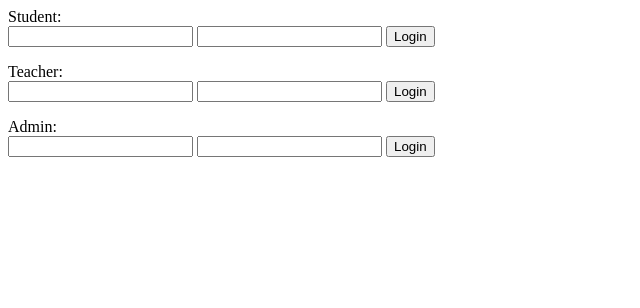
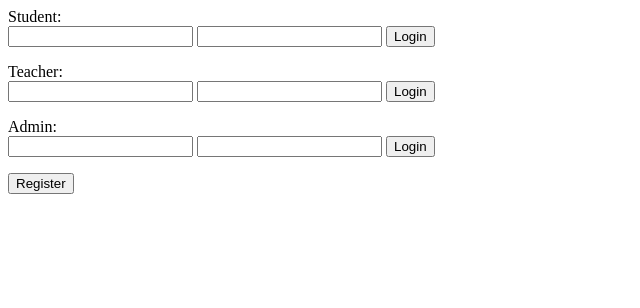
Before and after one commit to treefunk/exam, a CodeIgniter app: page /exam/ in a window 1280 px wide. Shown: the top 308 px of the page, without its empty margins (0-640 px from the left). Run offline with CodeIgniter, Linux system fonts and the light colour scheme.

Commit message:
added register/login button

```diff
--- a/application/views/login.php
+++ b/application/views/login.php
@@ -27,3 +27,5 @@ Admin:
 <button type="submit">Login</button>
 
 </form>
+
+<a href="<?=base_url('main/register')?>"><button>Register</button></a>
--- a/application/views/signup.php
+++ b/application/views/signup.php
@@ -27,3 +27,5 @@ Admin:
 <button type="submit">Login</button>
 
 </form>
+
+<a href="<?=base_url('')?>"><button>Login</button></a>
```
